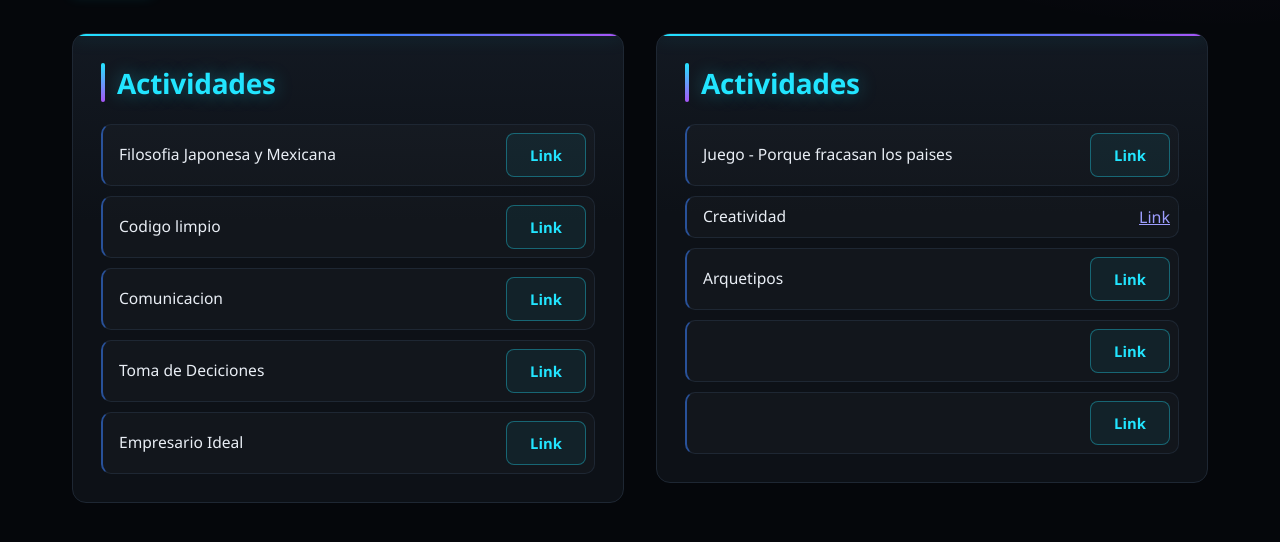
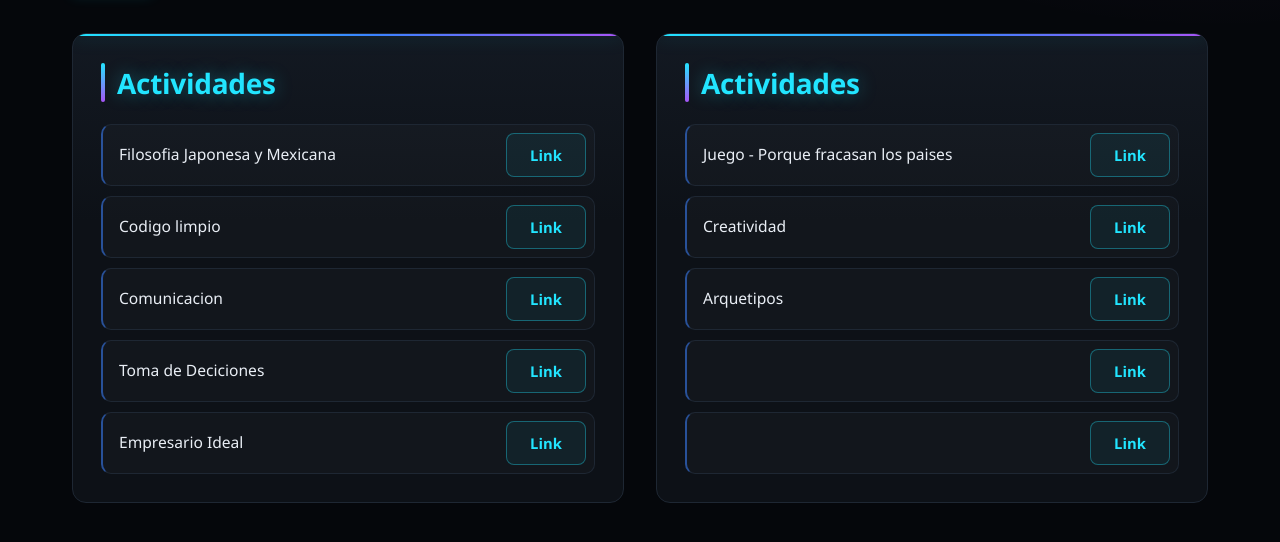
Before and after one commit to DennisRogelio/GlosarioTrabajos, a plain HTML site: page index.html in a window 1280 px wide. Shown: the part 240-782 px from the top of the page. Drawn offline with Linux system fonts and the light colour scheme.

Commit message:
Correccion en  diseño de boton en CRETATIVIDAD

```diff
--- a/index.html
+++ b/index.html
@@ -87,7 +87,7 @@
             <li class="trabajo">
               <span class="trabajo__nombre">Creatividad</span>
               <a
-                class="Creatividad"
+                class="trabajo__enlace"
                 href="https://dennisrogelio.github.io/Creatividad/"
                 target="_blank"
                 rel="noopener noreferrer"
@@ -149,7 +149,7 @@
                 rel="noopener noreferrer"
                 >Link</a
               >
-            </li>
+            </li>                                    https://dennisrogelio.github.io/Creatividad/
             <li class="trabajo">
               <span class="trabajo__nombre"></span>
               <a
```
